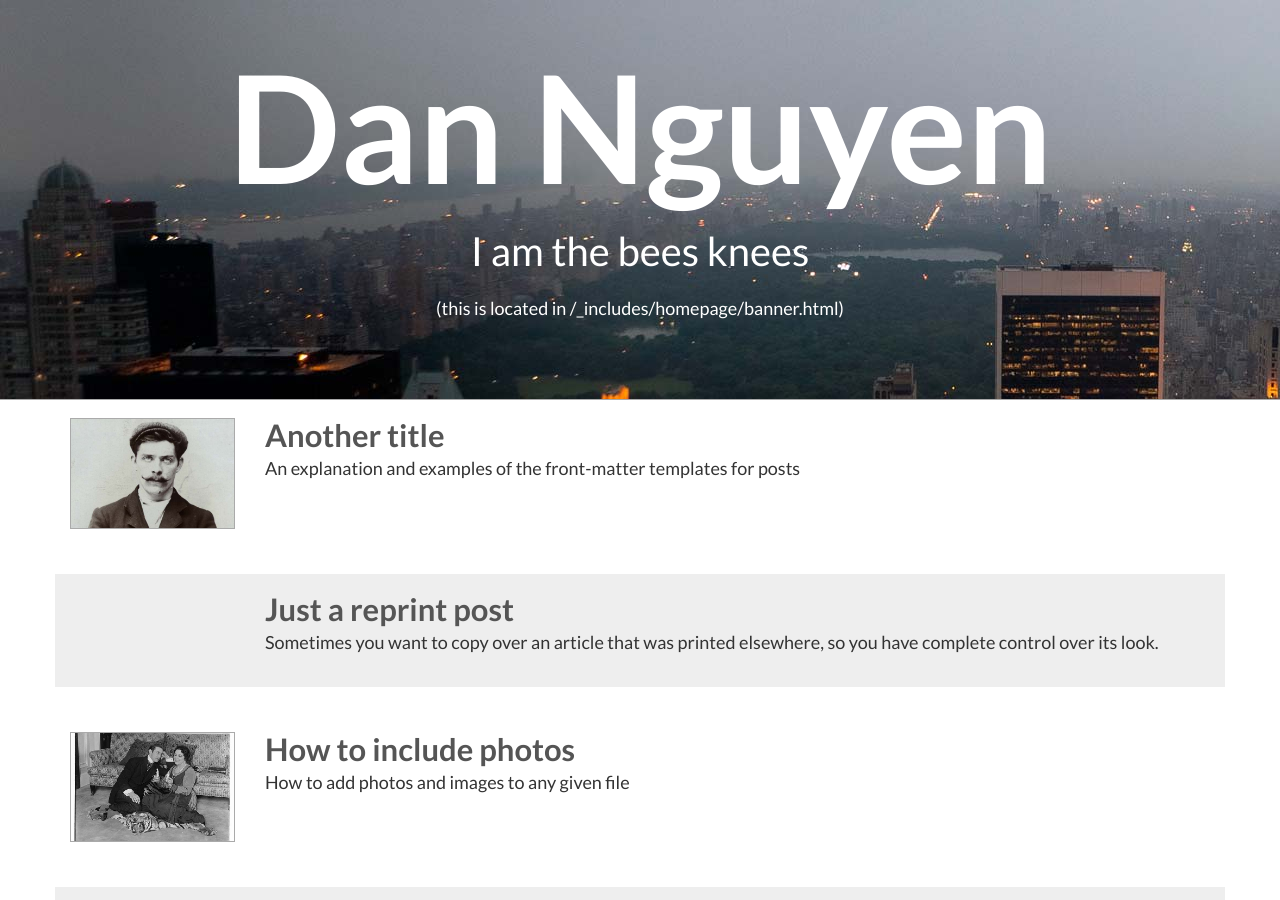
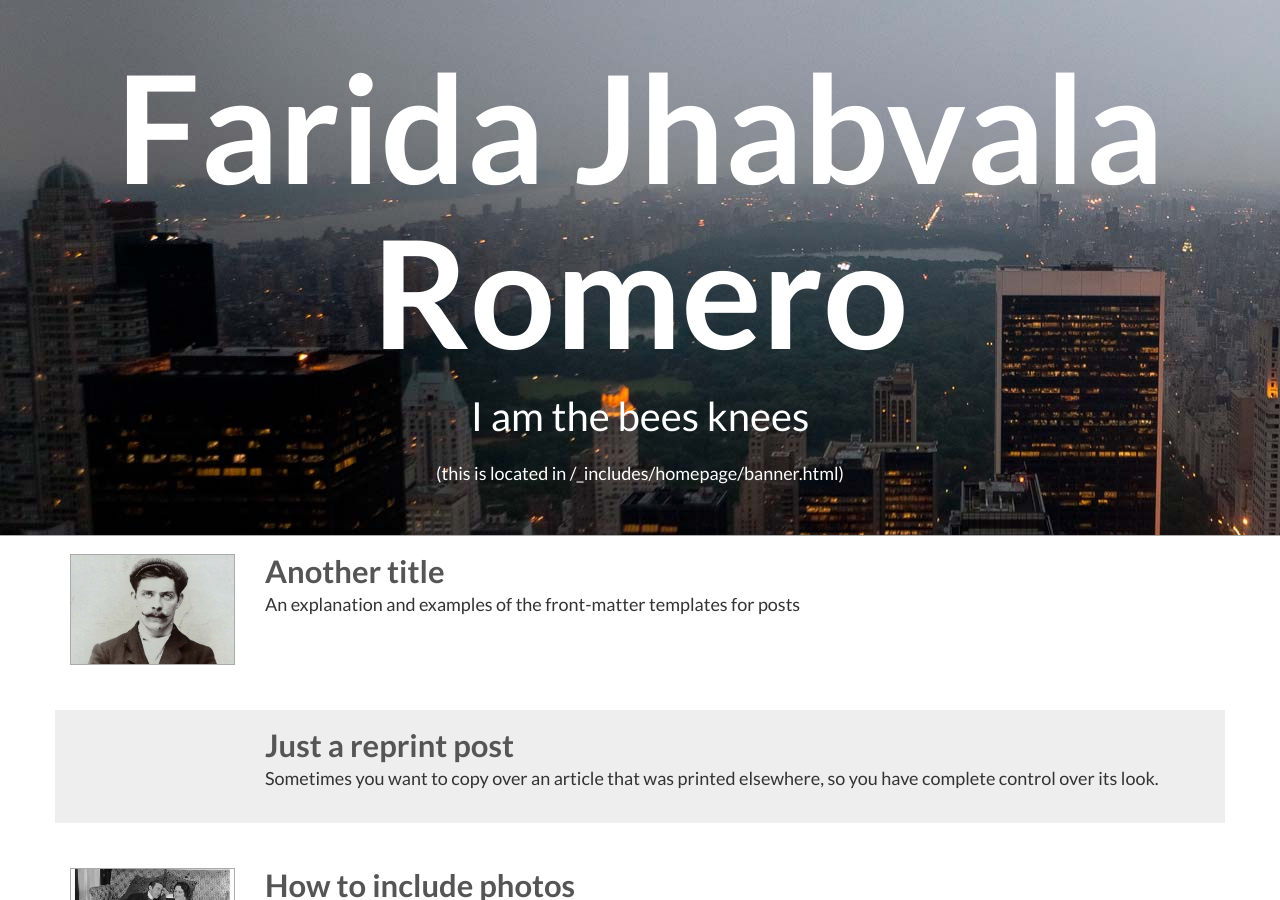
Before and after one commit to FaridaJ/FaridaJ.github.io, a Jekyll site: the page built from home-list.html, in a window 1280 px wide and 900 px high. Built offline with Jekyll 4.4.1, drawn with Linux system fonts in a browser that asks for light colours; comment, search, counter and statistics services are not loaded.

Commit message:
changing name

```diff
--- a/_includes/homepage/banner.html
+++ b/_includes/homepage/banner.html
@@ -3,7 +3,7 @@
 
   <div class="container">
     <h1 class="title">
-        Dan Nguyen
+        Farida Jhabvala Romero
     </h1>
 
 
```
